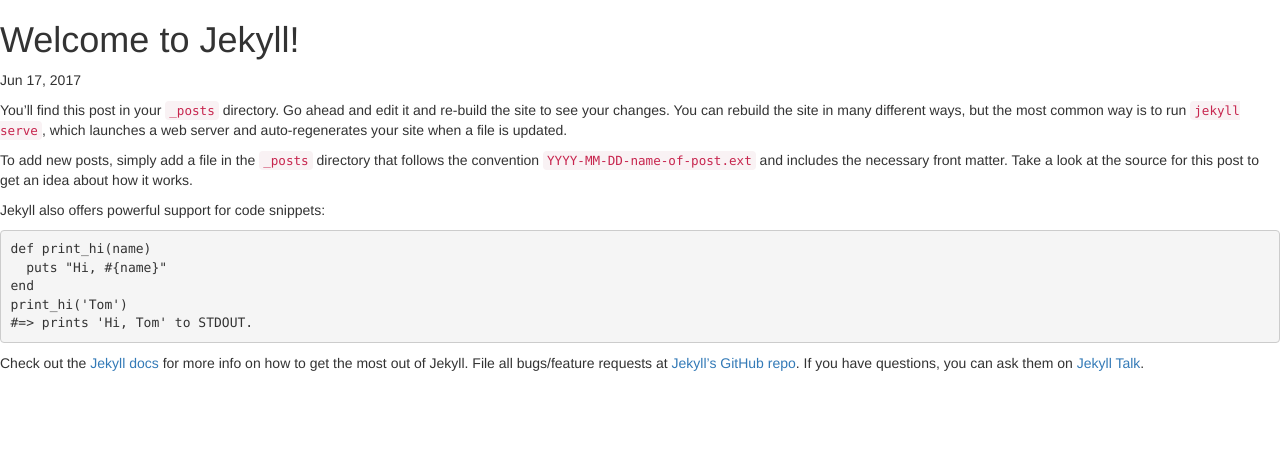
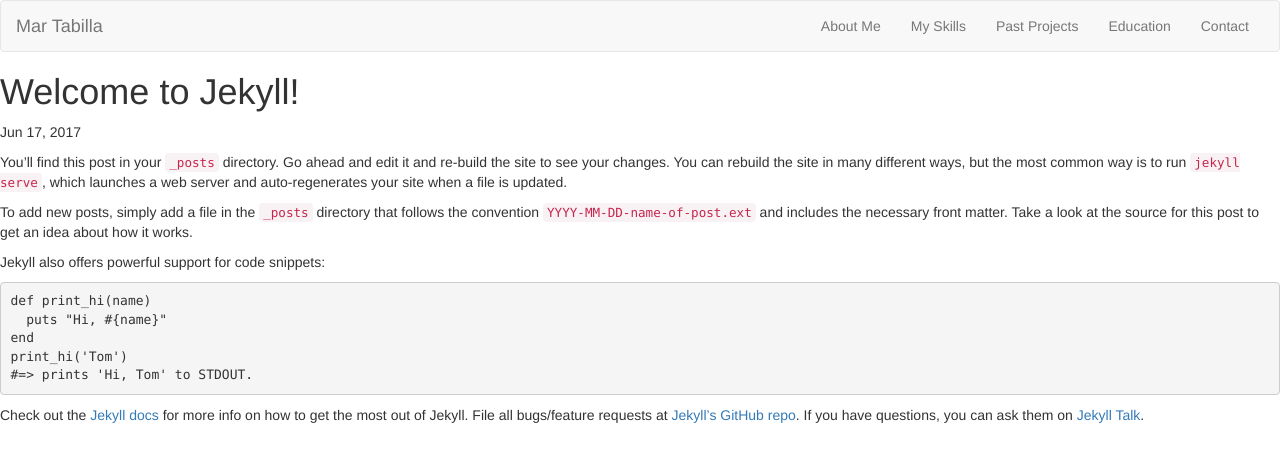
Before and after one commit to gabytabs/myport, a Jekyll site: the page built from _posts/2017-06-16-welcome-to-jekyll.markdown, in a window 1280 px wide. Shown: the top 462 px of the page. Built offline with Jekyll 4.4.1, drawn with Linux system fonts in a browser that asks for light colours; nearby versions of some CDN libraries; a script that is not in the unit is left out.

Commit message:
setup navbar

```diff
--- a/_includes/header.html
+++ b/_includes/header.html
@@ -1,3 +1,27 @@
 <header>
+  <nav class="navbar navbar-default">
+    <div class="container-fluid">
+      <!-- Brand and toggle get grouped for better mobile display -->
+      <div class="navbar-header">
+        <button type="button" class="navbar-toggle collapsed" data-toggle="collapse" data-target="#bs-example-navbar-collapse-1" aria-expanded="false">
+          <span class="sr-only">Toggle navigation</span>
+          <span class="icon-bar"></span>
+          <span class="icon-bar"></span>
+          <span class="icon-bar"></span>
+        </button>
+        <a class="navbar-brand" href="#">Mar Tabilla</a>
+      </div>
 
+      <!-- Collect the nav links, forms, and other content for toggling -->
+      <div class="collapse navbar-collapse" id="bs-example-navbar-collapse-1">
+        <ul class="nav navbar-nav navbar-right">
+          <li><a href="#">About Me</a></li>
+          <li><a href="#">My Skills</a></li>
+          <li><a href="#">Past Projects</a></li>
+          <li><a href="#">Education</a></li>
+          <li><a href="#">Contact</a></li>
+        </ul>
+      </div><!-- /.navbar-collapse -->
+    </div><!-- /.container-fluid -->
+  </nav>
 </header>
--- a/_layouts/default.html
+++ b/_layouts/default.html
@@ -10,6 +10,8 @@
       {{ content }}
     </div>
 
+    <script src="https://code.jquery.com/jquery-3.2.1.min.js" integrity="sha256-hwg4gsxgFZhOsEEamdOYGBf13FyQuiTwlAQgxVSNgt4=" crossorigin="anonymous"></script>
+    <script src="https://maxcdn.bootstrapcdn.com/bootstrap/3.3.7/js/bootstrap.min.js" integrity="sha384-Tc5IQib027qvyjSMfHjOMaLkfuWVxZxUPnCJA7l2mCWNIpG9mGCD8wGNIcPD7Txa" crossorigin="anonymous"></script>
     <script type="text/javascript" src="https://unpkg.com/vue@2.3.4"></script>
     <script type="text/javascript" src="../assets/js/main.js"></script>
   </body>
--- a/assets/js/main.js
+++ b/assets/js/main.js
@@ -1,3 +1,9 @@
+window.Event = new Vue({})
+
+Vue.component('',{
+
+})
+
 new Vue({
 	el: "#app",
 })
--- a/assets/main.scss
+++ b/assets/main.scss
@@ -8,13 +8,12 @@
 
 @media only screen and (min-width : 480px) {
 
-
 }
 
 @media only screen and (min-width : 768px) {
 
 }
 
-@media only screen and (min-width : 992px) {
+@media only screen and (min-width : 999px) {
 
 }
```
